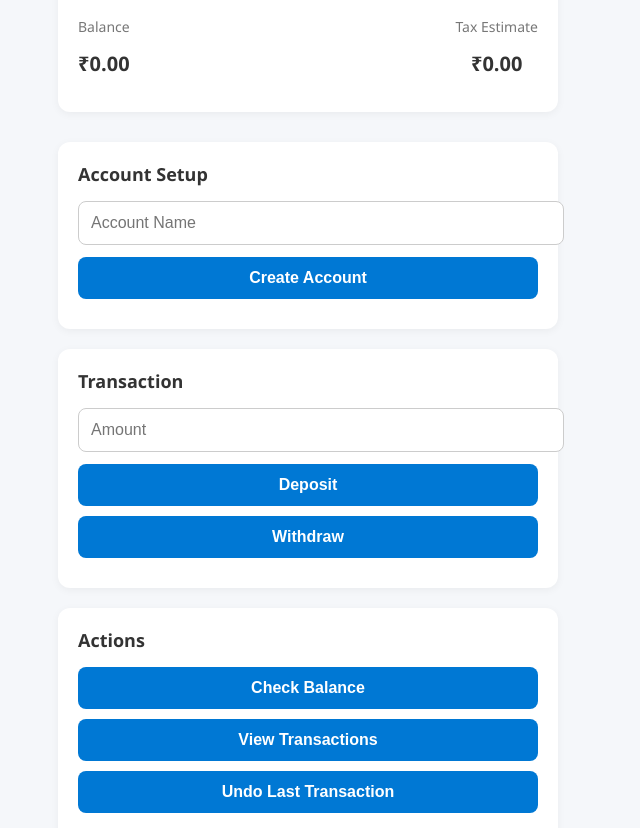
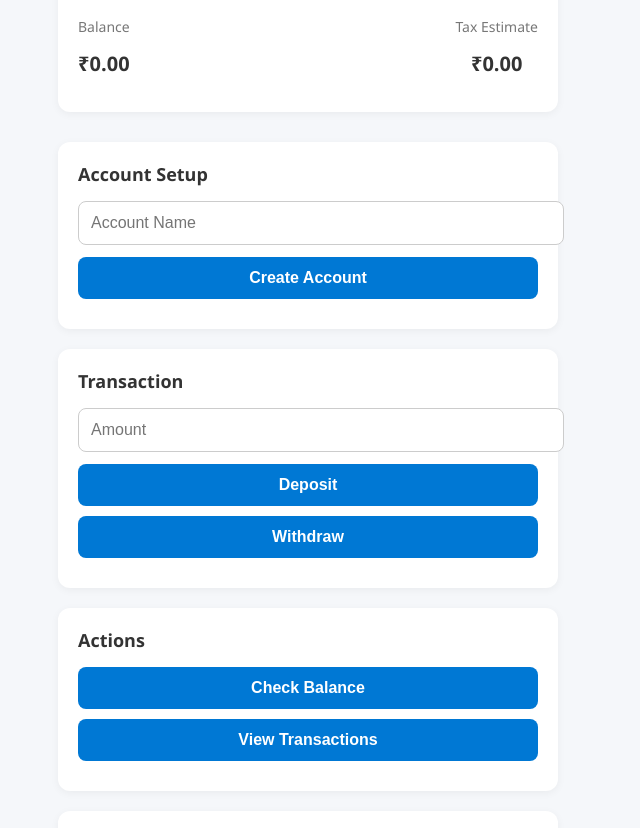
Before and after one commit to Madhavan1207/DSA_Mini_Project, a plain HTML site: page index.html in a window 1280 px wide. Shown: the part 99-927 px from the top of the page, without its empty margins (332-972 px from the left). Drawn offline with Linux system fonts and the light colour scheme.

Commit message:
index.html

```diff
--- a/index.html
+++ b/index.html
@@ -39,13 +39,12 @@
       <h2>Actions</h2>
       <button onclick="checkBalance()">Check Balance</button>
       <button onclick="viewTransactions()">View Transactions</button>
-      <button onclick="undoLastTransaction()">Undo Last Transaction</button>
     </section>
 
     <section class="section transaction-list">
-      <h2>Transactions</h2>
-      <ul id="transactionHistory"></ul>
-    </section>
+  <h2>Transactions</h2>
+  <ul id="transactionHistory"></ul>
+</section>
 
     <section class = "section">
       <h2>Summary</h2>
```
